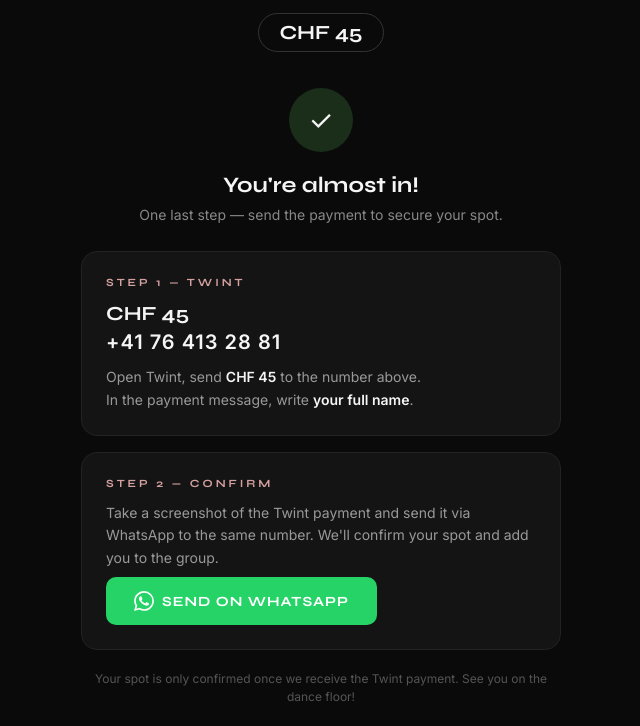
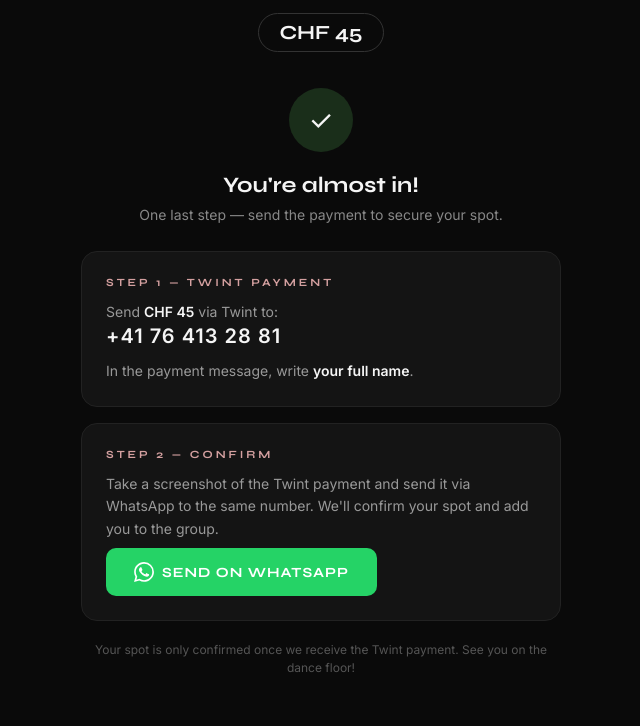
Before and after one commit to verona996/heels-workshop, a plain HTML site: page index.html in a window 1280 px wide. Both pictures are taken after typing "Sample", "5551234", "name@example.com" into the empty fields and a click on the button "SIGN ME UP". Shown: the part 186-912 px from the top of the page, without its empty margins (319-959 px from the left). After the commit the page ends 883 px from the top, so only its background shows below. Drawn offline with Linux system fonts and the light colour scheme.

Commit message:
Simplify payment card - remove redundant CHF heading

```diff
--- a/index.html
+++ b/index.html
@@ -318,11 +318,12 @@
             <p class="subtitle">One last step — send the payment to secure your spot.</p>
 
             <div class="payment-card">
-                <div class="step-label">Step 1 — Twint</div>
-                <div class="amount">CHF 45</div>
+                <div class="step-label">Step 1 — Twint Payment</div>
+                <p class="instruction">
+                    Send <strong>CHF 45</strong> via Twint to:
+                </p>
                 <div class="twint-number">+41 76 413 28 81</div>
                 <p class="instruction">
-                    Open Twint, send <strong>CHF 45</strong> to the number above.<br>
                     In the payment message, write <strong>your full name</strong>.
                 </p>
             </div>
```
